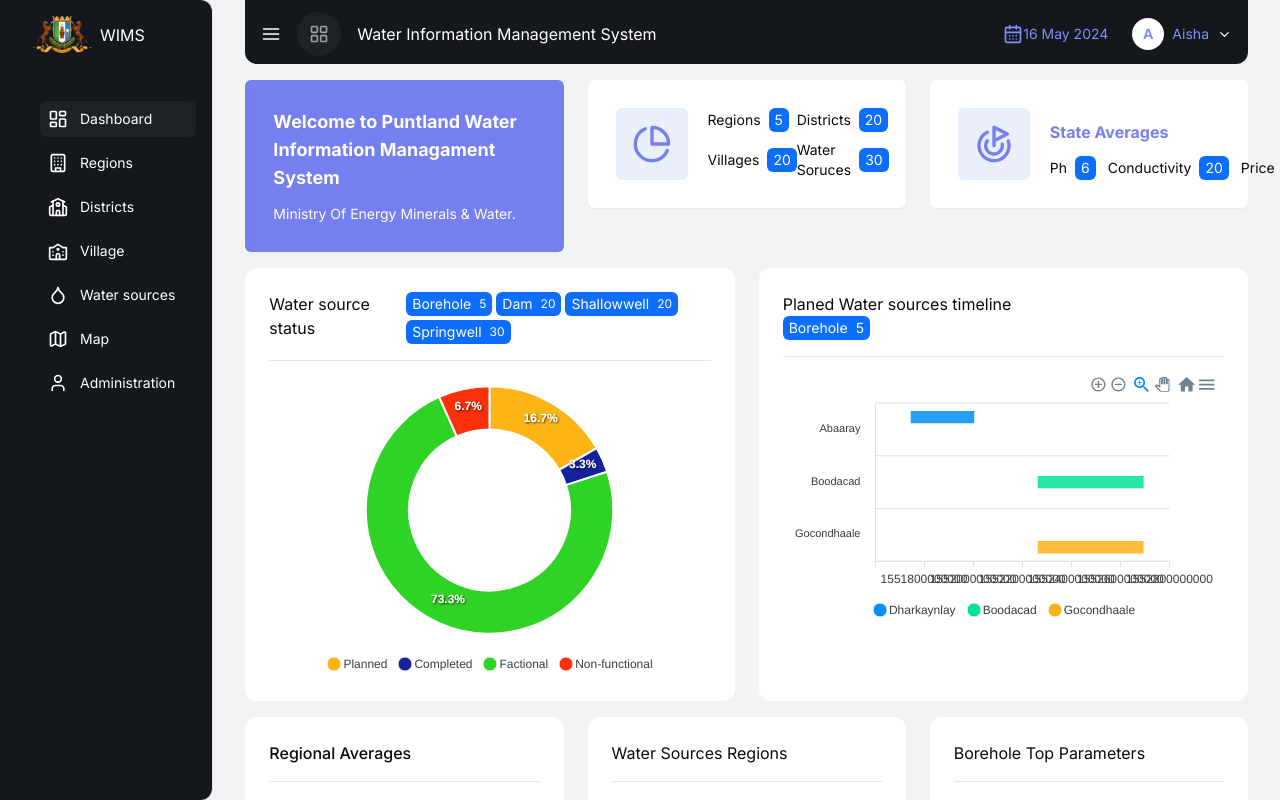
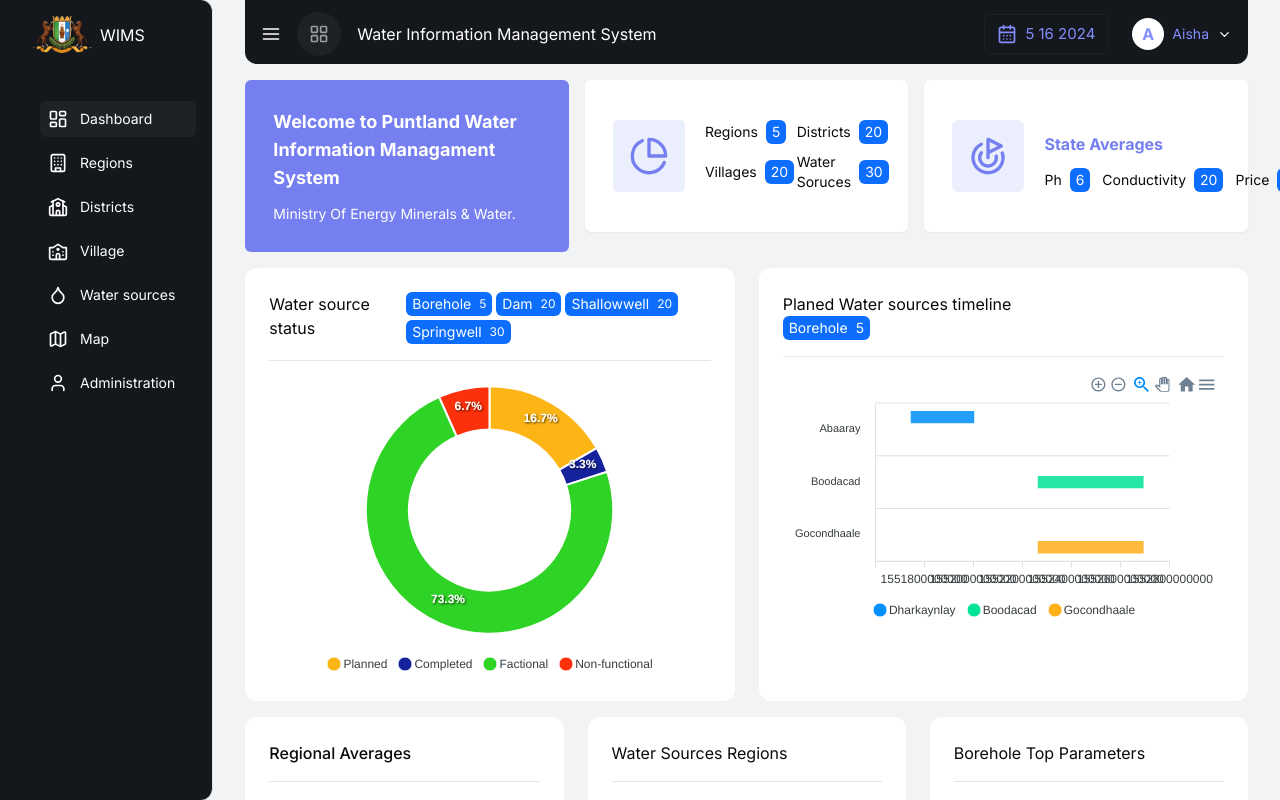
Before and after one commit to abdulqadirmohamed/puntland-wims, a Next.js app: page / in a window 1280 px wide. Shown: the top 800 px of the page. Built offline with nearby package versions, Linux system fonts and the light colour scheme.

Commit message:
update screens

```diff
--- a/components/Header.tsx
+++ b/components/Header.tsx
@@ -9,9 +9,16 @@ import {
 import { SideBarItems } from './sidebar/Constant'
 import Link from 'next/link'
 
-
+const getDate = () => {
+  const today = new Date();
+  const month = today.getMonth() + 1;
+  const year = today.getFullYear();
+  const date = today.getDate();
+  return `${month} ${date} ${year}`;
+}
 const Header = () => {
   const [isHeaderFixed, setIsHeaderFixed] = useState(false);
+  const [currentDate, setCurrentDate] = useState(getDate());
 
   useEffect(() => {
     const handleScroll = () => {
@@ -61,15 +68,15 @@ const Header = () => {
             </span>
             <h1 className='hidden md:flex'>Water Information Management System</h1>
           </div>
-          <div className='flex items-center gap-6 text-sm text-[#838dfd] z-50'>
-            <div className='lg:flex items-center hidden'>
+          <div className='flex items-center gap-6 text-[#838dfd] z-50'>
+            <div className='lg:flex gap-2 items-center hidden border-[1px] border-[#1E2227] px-3 py-2 rounded-md'>
               <span><CalendarDays size={20} /></span>
-              <span>16 May 2024</span>
+              <span className='text-[15px]'>{currentDate}</span>
             </div>
             <Popover>
               <PopoverTrigger className='flex items-center gap-2 cursor-pointer'>
                 <div className='w-8 h-8 bg-white rounded-full flex items-center justify-center font-bold'>A</div>
-                Aisha
+                <span className='text-sm'>Aisha</span>
                 <span><ChevronDown size={15} className='text-white' /></span>
               </PopoverTrigger>
               <PopoverContent className='w-18'>
--- a/components/analytics/Summery.tsx
+++ b/components/analytics/Summery.tsx
@@ -14,13 +14,15 @@ const Summery = () => {
         { title: "price", total: 0 },
     ]
     return (
-        <div className='grid lg:grid-cols-3 gap-6'>
-            <div className='bg-[#757FEF] min-h-36 rounded-md xl:col-span-1 col-span-full p-7 text-white'>
+        <div className='grid lg:grid-cols-3 grid-cols-4 gap-4'>
+
+            <div className='min-w-80 bg-[#757FEF] rounded-md lg:col-span-1 col-span-4 p-7 text-white'>
                 <h1 className='font-bold text-lg'>Welcome to Puntland Water Information Managament System</h1>
                 <p className='text-sm mt-3'>Ministry Of Energy Minerals & Water.</p>
             </div>
-            <div className='min-h-36 xl:col-span-1 col-span-3/2'>
-                <div className='bg-white rounded-md flex items-center gap-5 p-7 shadow-sm lg-col-span-2'>
+
+            <div className='min-w-80 lg:col-span-1 md:col-span-2 col-span-4'>
+                <div className='bg-white rounded-md flex items-center gap-5 px-7 py-10 shadow-sm lg-col-span-2'>
                     <div className='bg-[#EAEEFD] text-[#757FEF] p-4 rounded-md'>
                         <PieChart size={40} />
                     </div>
@@ -34,8 +36,9 @@ const Summery = () => {
                     </div>
                 </div>
             </div>
-            <div className='h-50 xl:col-span-1 col-span-3/2'>
-                <div className='bg-white rounded-md flex items-center gap-5 p-7 shadow-sm lg-col-span-2'>
+
+            <div className='min-w-80 lg:col-span-1 md:col-span-2 col-span-4'>
+                <div className='bg-white rounded-md flex items-center gap-5 px-7 py-10 shadow-sm lg-col-span-2'>
                     <div className='bg-[#EAEEFD] text-[#757FEF] p-4 rounded-md'>
                         <Goal size={40} />
                     </div>
```
